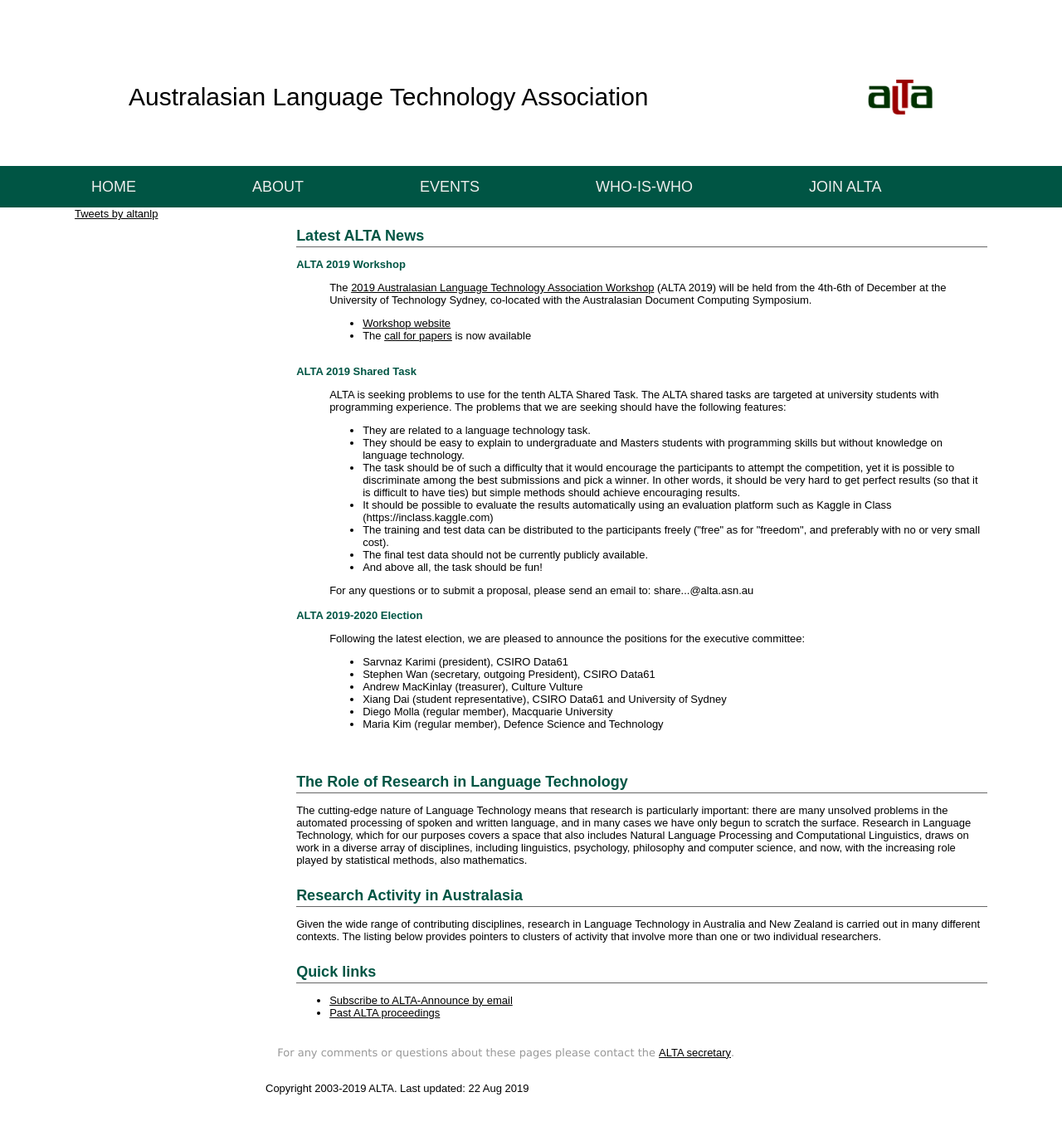
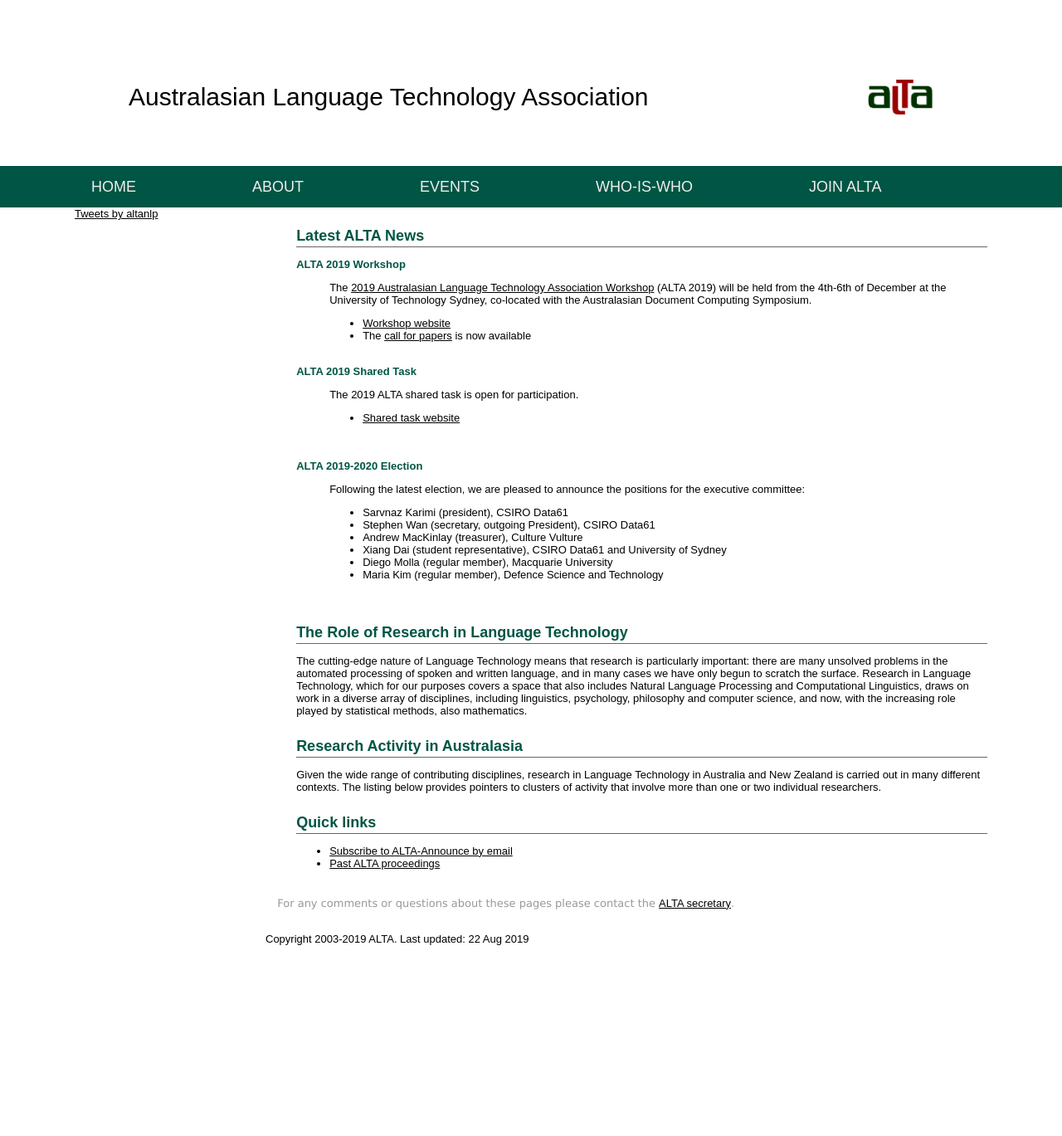
Before and after one commit to altaexec/alta-website, a Jekyll site: the page built from index.html, in a window 1280 px wide. Shown: the whole page at 83% size. Built offline with Jekyll 4.4.1, drawn with Linux system fonts in a browser that asks for light colours; comment, search, counter and statistics services are not loaded; after the commit the page ends 1189 px from its top, so only the background shows below that.

Commit message:
ALTA shared task live

```diff
--- a/events/index.html
+++ b/events/index.html
@@ -22,7 +22,10 @@
 
 <h2>Forthcoming Events</h2>
 
-<p>More news about the next ALTA workshop soon...</p>
+<ul>
+    <li><a href="https://alta2019.alta.asn.au">2019 ALTA Workshop</a></li>
+    <li><a href="http://www.alta.asn.au/events/sharedtask2019/">2019 ALTA Shared Task</a></li>
+</ul>
 
 <h2>Proceedings of the Australasian Language Technology Workshop</h2>
 
--- a/index.html
+++ b/index.html
@@ -24,19 +24,10 @@
 
     <dt> <strong>ALTA 2019 Shared Task</strong> </dt>
     <dd>
-        <p> ALTA is seeking problems to use for the tenth ALTA Shared Task. The ALTA shared tasks are targeted at university students with programming experience.
-        The problems that we are seeking should have the following features:
-
-            <ul>
-        <li>They are related to a language technology task.</li>
-        <li>They should be easy to explain to undergraduate and Masters students with programming skills but without knowledge on language technology.</li>
-        <li>The task should be of such a difficulty that it would encourage the participants to attempt the competition, yet it is possible to discriminate among the best submissions and pick a winner. In other words, it should be very hard to get perfect results (so that it is difficult to have ties) but simple methods should achieve encouraging results.</li>
-        <li>It should be possible to evaluate the results automatically using an evaluation platform such as Kaggle in Class (https://inclass.kaggle.com)</li>
-        <li>The training and test data can be distributed to the participants freely ("free" as for "freedom", and preferably with no or very small cost).</li>
-        <li>The final test data should not be currently publicly available.</li>
-        <li>And above all, the task should be fun!</li>
-    </ul>
-For any questions or to submit a proposal, please send an email to: share...@alta.asn.au
+        <p> The 2019 ALTA shared task is open for participation.</p>
+        <ul>
+            <li><a href="http://www.alta.asn.au/events/sharedtask2019/">Shared task website</a></li>
+        </ul>
 
 <br><br>
     </dd>
```
